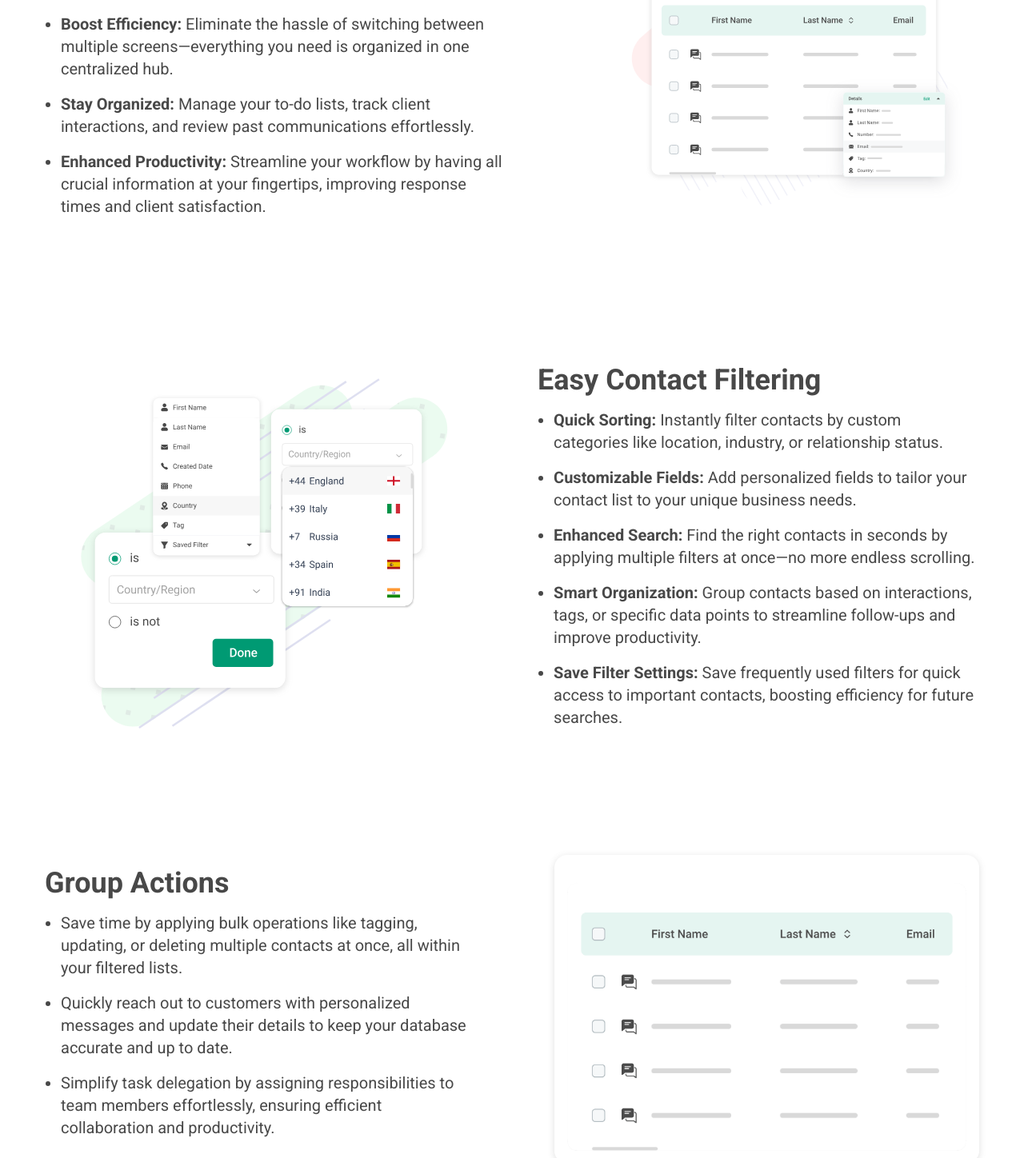
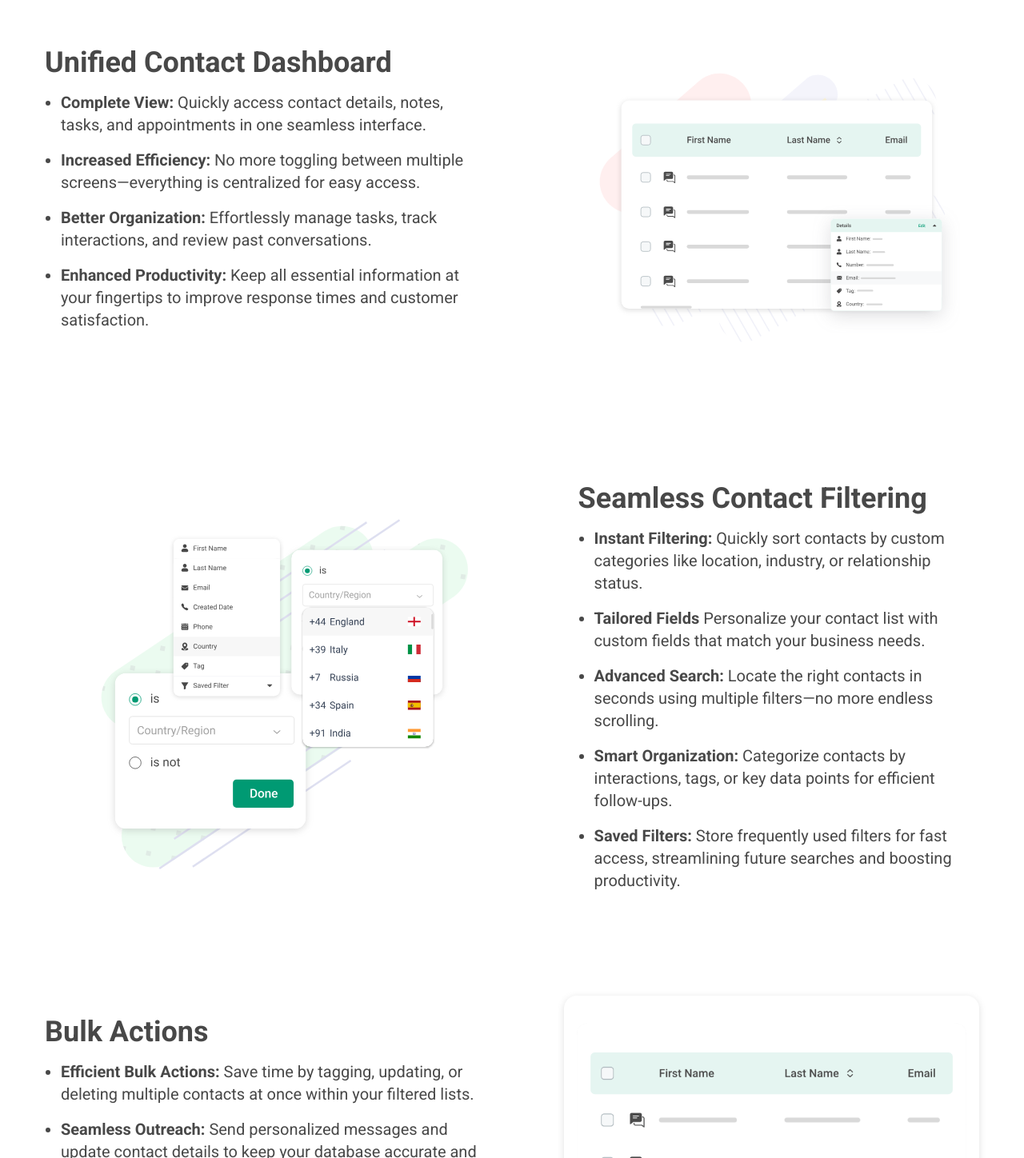
Before and after one commit to jitendraparmar3008/hellofy, a Next.js app: page /features/contact in a window 1280 px wide. Shown: the part 1352-2800 px from the top of the page at 80% size. Built offline with nearby package versions, Linux system fonts and the light colour scheme.

Commit message:
hellofy new page ui and content changes.

```diff
--- a/app/features/contact/page.tsx
+++ b/app/features/contact/page.tsx
@@ -14,26 +14,24 @@ const ContactFeature = () => {
       <HeroFeatureContact />
       <div className="max-w-[1420px] mx-auto pb-32">
         <PointImgSection
-          title="All-in-One Contact Screen"
+          title="Unified Contact Dashboard"
           points={[
             <>
-              <strong>Comprehensive View:</strong> Instantly access contact
-              details, notes, tasks, and appointments on a single, intuitive
-              interface.
+              <strong>Complete View:</strong> Quickly access contact details,
+              notes, tasks, and appointments in one seamless interface.
             </>,
             <>
-              <strong>Boost Efficiency:</strong> Eliminate the hassle of
-              switching between multiple screens—everything you need is
-              organized in one centralized hub.
+              <strong>Increased Efficiency:</strong> No more toggling between
+              multiple screens—everything is centralized for easy access.
             </>,
             <>
-              <strong>Stay Organized:</strong> Manage your to-do lists, track
-              client interactions, and review past communications effortlessly.
+              <strong>Better Organization:</strong> Effortlessly manage tasks,
+              track interactions, and review past conversations.
             </>,
             <>
-              <strong>Enhanced Productivity:</strong> Streamline your workflow
-              by having all crucial information at your fingertips, improving
-              response times and client satisfaction.
+              <strong>Enhanced Productivity:</strong> Keep all essential
+              information at your fingertips to improve response times and
+              customer satisfaction.
             </>,
           ]}
           imgSrc="/images/contact-feature/contact-feature01.svg"
@@ -46,30 +44,28 @@ const ContactFeature = () => {
           titleClass="whitespace-nowrap"
         />
         <PointImgSection
-          title="Easy Contact Filtering"
+          title="Seamless Contact Filtering"
           points={[
             <>
-              <strong>Quick Sorting:</strong> Instantly filter contacts by
+              <strong>Instant Filtering:</strong> Quickly sort contacts by
               custom categories like location, industry, or relationship status.
             </>,
             <>
-              <strong>Customizable Fields:</strong> Add personalized fields to
-              tailor your contact list to your unique business needs.
+              <strong>Tailored Fields</strong> Personalize your contact list
+              with custom fields that match your business needs.
             </>,
             <>
-              <strong>Enhanced Search:</strong> Find the right contacts in
-              seconds by applying multiple filters at once—no more endless
-              scrolling.
+              <strong>Advanced Search:</strong> Locate the right contacts in
+              seconds using multiple filters—no more endless scrolling.
             </>,
             <>
-              <strong>Smart Organization:</strong> Group contacts based on
-              interactions, tags, or specific data points to streamline
-              follow-ups and improve productivity.
+              <strong>Smart Organization:</strong> Categorize contacts by
+              interactions, tags, or key data points for efficient follow-ups.
             </>,
             <>
-              <strong>Save Filter Settings:</strong> Save frequently used
-              filters for quick access to important contacts, boosting
-              efficiency for future searches.
+              <strong>Saved Filters:</strong> Store frequently used filters for
+              fast access, streamlining future searches and boosting
+              productivity.
             </>,
           ]}
           imgSrc="/images/contact-feature/contact-feature02.svg"
@@ -81,11 +77,22 @@ const ContactFeature = () => {
           className="lg:pb-24 pb-10"
         />
         <PointImgSection
-          title="Group Actions"
+          title="Bulk Actions"
           points={[
-            "Save time by applying bulk operations like tagging, updating, or deleting multiple contacts at once, all within your filtered lists.",
-            "Quickly reach out to customers with personalized messages and update their details to keep your database accurate and up to date.",
-            "Simplify task delegation by assigning responsibilities to team members effortlessly, ensuring efficient collaboration and productivity.",
+            <>
+              <strong>Efficient Bulk Actions:</strong> Save time by tagging,
+              updating, or deleting multiple contacts at once within your
+              filtered lists.
+            </>,
+            <>
+              <strong>Seamless Outreach:</strong> Send personalized messages and
+              update contact details to keep your database accurate and current.
+            </>,
+            <>
+              <strong>Streamlined Task Delegation:</strong> Easily assign
+              responsibilities to team members, promoting smooth collaboration
+              and enhanced productivity.
+            </>,
           ]}
           imgSrc="/images/contact-feature/contact-feature03.gif"
           imgAlt="BoostMarketingImg"
@@ -98,10 +105,17 @@ const ContactFeature = () => {
           imgClass="shadow-dim_grey_shadow rounded-2xl p-4"
         />
         <PointImgSection
-          title="Data Importing and Exporting"
+          title="Effortless Data Migration"
           points={[
-            "Easily detect duplicate entries in your database and merge or update them to maintain accurate and organized records.",
-            "Seamlessly upload data from spreadsheets to centralize customer and lead information, ensuring easy access and efficient management.",
+            <>
+              <strong>Duplicate Detection & Cleanup:</strong> Identify and merge
+              duplicate entries to keep your database accurate and organized.
+            </>,
+            <>
+              <strong>Effortless Data Upload: </strong> Import customer and lead
+              information from spreadsheets, ensuring centralized and efficient
+              management.
+            </>,
           ]}
           imgSrc="/images/contact-feature/contact-feature04.svg"
           imgAlt="AccountablityImg"
@@ -113,12 +127,24 @@ const ContactFeature = () => {
           titleClass="whitespace-nowrap"
         />
         <PointImgSection
-          title="Fast Contact with Leads"
+          title="Quick Lead Engagement"
           points={[
-            "Engage customers at the right moment to boost conversions.",
-            "Use automated WhatsApp messages to build trust and engagement.",
-            "Simplify navigation to relevant resources or services.",
-            "Accelerate sales with a streamlined, customer-focused approach.",
+            <>
+              <strong>Timely Engagement:</strong> Connect with customers at the
+              perfect moment to maximize conversions.
+            </>,
+            <>
+              <strong>Automated Messaging:</strong> Use WhatsApp automation to
+              foster trust and engagement effortlessly.
+            </>,
+            <>
+              <strong>Seamless Navigation:</strong> Guide customers to relevant
+              resources or services with ease.
+            </>,
+            <>
+              <strong>Accelerated Sales:</strong> Drive growth with a smooth,
+              customer-centric sales process.
+            </>,
           ]}
           imgSrc="/images/contact-feature/contact-feature05.svg"
           imgAlt="AIRewriteImg"
@@ -130,11 +156,20 @@ const ContactFeature = () => {
           titleClass="whitespace-nowrap"
         />
         <PointImgSection
-          title="Personalized Touchpoints"
+          title="Customized Interactions"
           points={[
-            "Strategically engage at every stage to meet needs and strengthen relationships.",
-            "Access a full view of interactions to tailor your approach effectively.",
-            "Deliver tailored interactions to boost satisfaction and loyalty.",
+            <>
+              <strong>Strategic Engagement:</strong>Connect with customers at
+              every stage to meet their needs and build strong relationships.
+            </>,
+            <>
+              <strong>Comprehensive Insights:</strong> Gain a complete view of
+              interactions to personalize your approach effectively.
+            </>,
+            <>
+              <strong>Tailored Experiences:</strong>Deliver customized
+              interactions that enhance satisfaction and foster loyalty.
+            </>,
           ]}
           imgSrc="/images/contact-feature/contact-feature06.svg"
           imgAlt="FilteredImg"
--- a/components/Common/PointImgSection/index.tsx
+++ b/components/Common/PointImgSection/index.tsx
@@ -36,7 +36,7 @@ const PointImgSection: React.FC<PointImgSectionProps> = ({
         <div className="w-full flex lg:flex-row flex-col items-center gap-24">
           <div className={`max-w-[590px] ${ordering1}`}>
             <h3
-              className={`md:text-4xl text-2xl font-semibold text-dark ${titleClass}`}
+              className={`md:text-4xl text-2xl font-semibold text-dark break-words ${titleClass}`}
             >
               {title}
             </h3>
--- a/components/HeroBroadcastManagement/index.tsx
+++ b/components/HeroBroadcastManagement/index.tsx
@@ -41,7 +41,7 @@ const HeroBroadcastManagement = () => {
   ];
   return (
     <>
-      <div className="w-full bg-gradient-feature-2 h-auto xl:h-[calc(100vh-45px)] 2xl:h-[calc(100vh-45px)] p-10 pt-[130px] lg:pt-[210px] relative">
+      <div className="w-full bg-gradient-feature-2 h-auto xl:h-[890px] p-10 pt-[130px] lg:pt-[210px] relative">
         <div className="max-w-[1490px] w-full mx-auto h-full">
           <div className="w-full text-center flex flex-col h-full">
             <div className="w-full">
--- a/components/HeroFeatureChatbot/index.tsx
+++ b/components/HeroFeatureChatbot/index.tsx
@@ -38,7 +38,7 @@ const HeroFeatureChatbot = () => {
   ];
   return (
     <>
-      <div className="w-full bg-gradient-feature-3 h-auto xl:h-[calc(100vh-45px)] 2xl:h-[calc(100vh-45px)] p-10 pt-[130px] lg:pt-[210px] relative">
+      <div className="w-full bg-gradient-feature-3 h-auto xl:h-[890px] p-10 pt-[130px] lg:pt-[210px] relative">
         <div className="max-w-[1490px] w-full mx-auto h-full">
           <div className="w-full text-center flex flex-col h-full">
             <div className="w-full">
--- a/components/HeroInboxFeature/index.tsx
+++ b/components/HeroInboxFeature/index.tsx
@@ -36,7 +36,7 @@ const HeroInboxFeature = () => {
   ];
   return (
     <>
-      <div className="w-full bg-gradient-green h-auto xl:h-[calc(100vh-45px)] 2xl:h-[calc(100vh-45px)] p-10 pt-[130px] lg:pt-[210px] relative">
+      <div className="w-full bg-gradient-green h-auto xl:h-[890px] p-10 pt-[130px] lg:pt-[210px] relative">
         <div className="max-w-[1490px] w-full mx-auto h-full">
           <div className="w-full text-center flex flex-col h-full">
             <div className="w-full">
--- a/components/HeroTemplateManagement/index.tsx
+++ b/components/HeroTemplateManagement/index.tsx
@@ -39,7 +39,7 @@ const HeroTemplateManagement = () => {
   ];
   return (
     <>
-      <div className="w-full bg-gradient-feature-1 h-auto xl:h-[calc(100vh-45px)] 2xl:h-[calc(100vh-45px)] p-10 pt-[130px] lg:pt-[210px] relative">
+      <div className="w-full bg-gradient-feature-1 h-auto xl:h-[890px] p-10 pt-[130px] lg:pt-[210px] relative">
         <div className="max-w-[1490px] w-full mx-auto h-full">
           <div className="w-full text-center flex flex-col h-full">
             <div className="w-full">
```
Also changed, not shown: app/features/form-builder/page.tsx (+16 -16 lines), app/features/inbox/page.tsx (+4 -4 lines), components/HeroFeatureContact/index.tsx (+5 -5 lines), components/HeroFeatureFormbuilder/index.tsx (+4 -3 lines).
